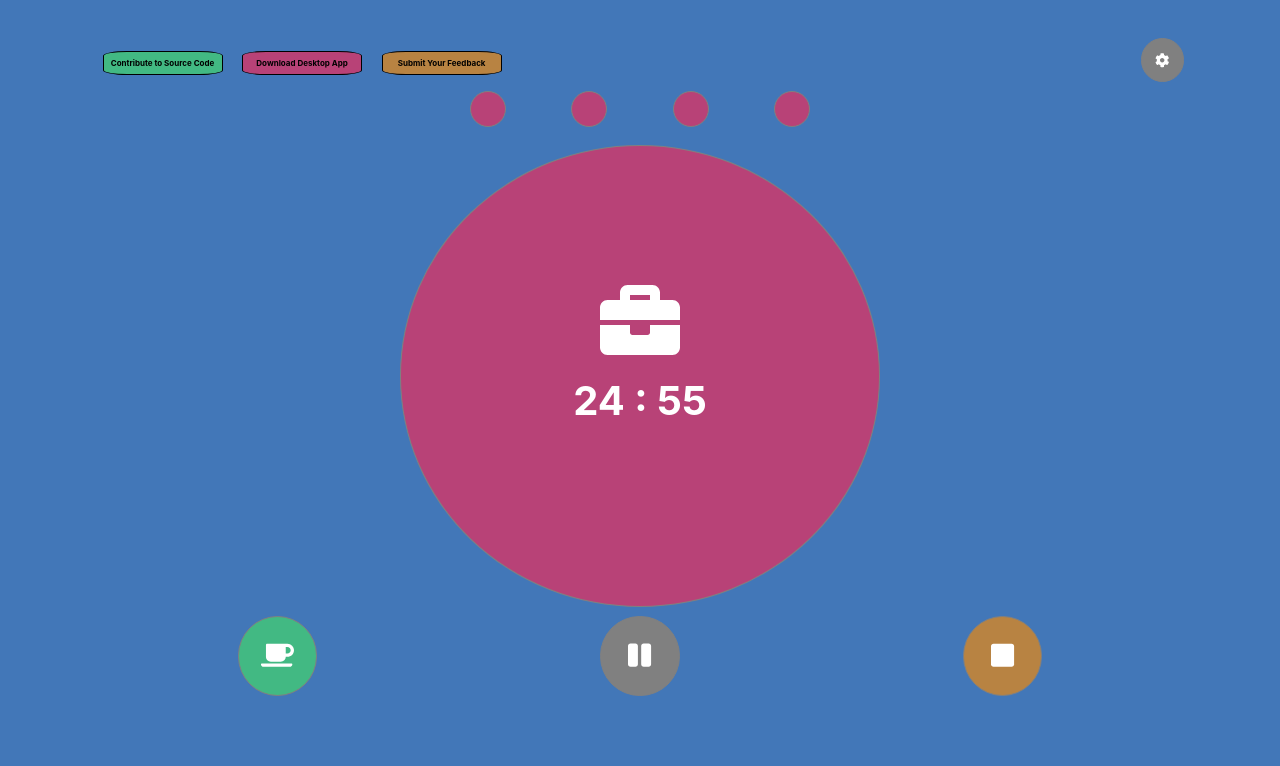
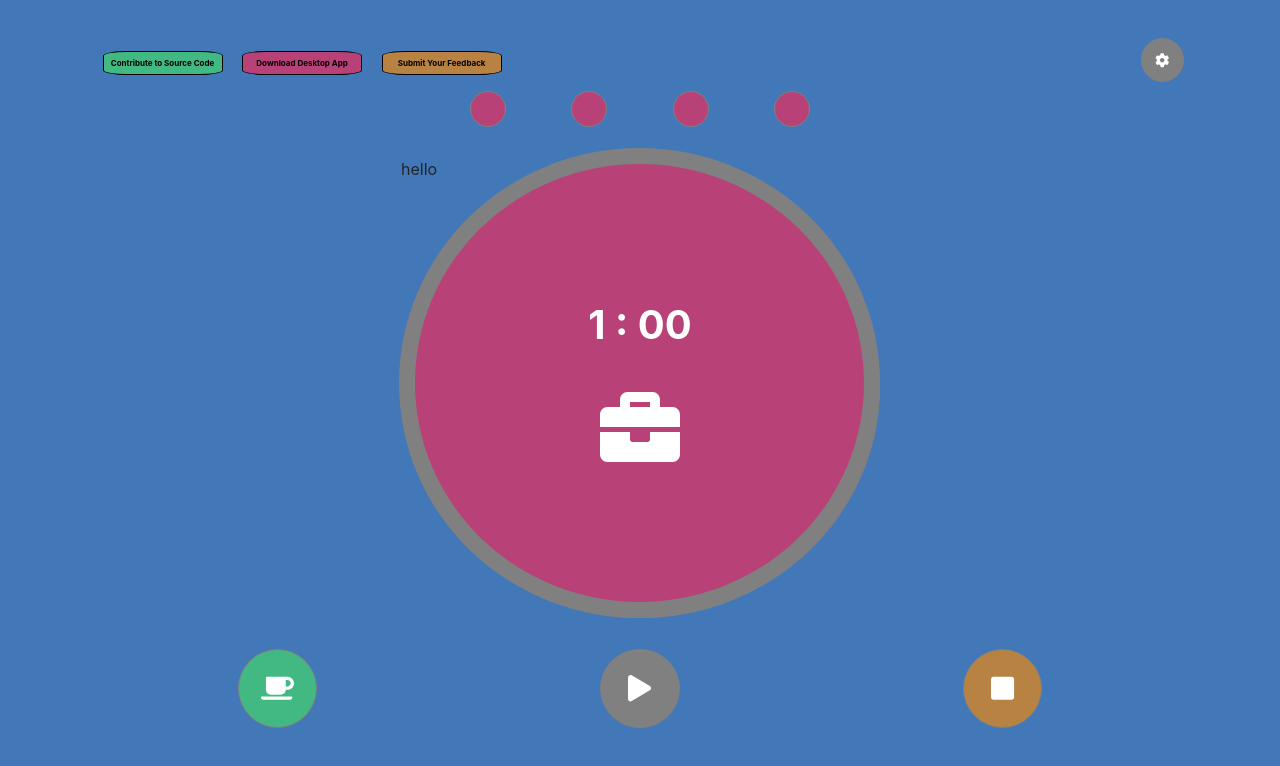
Before and after one commit to moomoolive/pomdoro_timer, a Vue app in the folder code/: page / in a window 1280 px wide. Shown: the top 766 px of the page. Built offline with nearby package versions, Linux system fonts and the light colour scheme.

Commit message:
finished clock initial version of clock

```diff
--- a/code/src/components/clock.vue
+++ b/code/src/components/clock.vue
@@ -3,13 +3,13 @@
         <div style="height: 8%;">
             <sessions-indicator />
         </div>
-        <div style="height: 70%">
+        <div style="height: 70%; z-index: 0; position:relative; margin-top: 1%;">
             <time-indicator
             v-if="showIndicator"
             @timer-finished="rerender"
             />
         </div>
-        <div style="height: 13%;">
+        <div style="height: 13%; z-index: 1; position:relative; margin-top: 2%;">
             <clock-button-group
             v-if="showButtons"
             @rerender="rerender"
@@ -34,7 +34,7 @@ export default {
         return {
             showIndicator: true,
             showButtons: true,
-            play: true
+            play: false
         }
     },
     methods: {
--- a/code/src/components/clockComponents/clockButtonGroup.vue
+++ b/code/src/components/clockComponents/clockButtonGroup.vue
@@ -40,6 +40,7 @@ export default {
         },
         pausePlay() {
             this.$emit('rerender', true)
+            console.log('press')
         },
         toSelection() {
             this.$store.dispatch('changeAppMode', 'selection')
--- a/code/src/components/clockComponents/timeIndicator.vue
+++ b/code/src/components/clockComponents/timeIndicator.vue
@@ -1,11 +1,29 @@
 <template>
     <div :class="'timeDisplay ' + backgroundColor">
+        <div
+        class="innerCircle one"
+        :style="`transform: rotate(${fill1.degrees}deg);`"
+        >
+            <div
+            :class="'fill one ' + fill1.color"
+            >hello</div>
+        </div>
+        <div
+        class="innerCircle two"
+        :style="`transform: rotate(${fill2.degrees}deg);`"
+        >
+            <div
+            :class="'fill two ' + fill2.color"
+            ></div>
+        </div>
+        <div class="lining">
+        </div>
         <div class="container">
             <div class="icon">
                 <i :class="icon" style="color: white;"></i>
             </div>
             <div class="timer">
-                {{ minutes }} : {{ seconds }}
+                {{ time.minutes }} : {{ time.seconds }}
             </div>
         </div>
     </div>
@@ -18,12 +36,23 @@ export default {
         return {
             backgroundColor: '',
             icon: '',
-            minutes: 10,
-            seconds: '00',
             nextInterval: '',
             isMounted: false,
             isDestroyed: false,
-            originalTime: 0
+            time: {
+                minutes: 10,
+                seconds: '00',
+                stopWatch: 0,
+                originalTime: 0
+            },
+            fill1: {
+                color: '',
+                degrees: 0
+            },
+            fill2: {
+                color: '',
+                degrees: 0
+            }
         }
     },
     methods: {
@@ -33,18 +62,20 @@ export default {
                     clearInterval(x)
                     return
                 }
-                let secs = parseInt(this.seconds)
-                if (secs === 0 && this.minutes !== 0) {
-                    this.seconds = '59'
-                    this.minutes--
+                let secs = parseInt(this.time.seconds)
+                if (secs === 0 && this.time.minutes !== 0) {
+                    this.time.seconds = '59'
+                    this.time.minutes--
+                    this.time.stopWatch++
                 }
-                else if (this.minutes === 0 && this.seconds === '00') {
+                else if (this.time.minutes === 0 && this.time.seconds === '00') {
                     this.$store.dispatch('changeInterval', this.nextInterval)
                     this.$emit('timer-finished', 'timeFinished')
                     clearInterval(x)
                 } else {
                     const k = secs - 1 < 10? `0${secs - 1}` : `${secs - 1}`
-                    this.seconds = k
+                    this.time.seconds = k
+                    this.time.stopWatch++
                 }
             }, 1000)
         }
@@ -56,36 +87,50 @@ export default {
         appMode() {
         return this.$store.state.mode
         },
-        timeLeftFraction() {
-            const totalTime = this.originalTime * 60
-            const timeNow = (this.minutes * 60) + parseInt(this.seconds)
-            return Math.round((timeNow/totalTime) * 100)
+        fillMover() {
+            const totalTime = this.time.originalTime * 60
+            const elapsedTimePercent = this.time.stopWatch/totalTime
+            return Math.ceil(elapsedTimePercent*10_000)/10_000
         }
     },
     watch: {
         isPlaying() {
             this.countDown()
+        },
+        fillMover() {
+            if (this.fillMover >= 0.4_999) {
+                this.fill2.degrees = 0
+                this.fill2.color = this.backgroundColor
+
+                this.fill1.degrees = (this.fillMover - 0.5) * 360
+            }
+            else if (this.fillMover >= 0.9_999) {
+                this.fill1.degrees = 0
+                this.fill1.color = this.backgroundColor
+            } else {
+                this.fill2.degrees = (this.fillMover * 360)
+            }
         }
     },
     created() {
         const times = this.$store.state.timeIntervals
         const currentInterval = this.$store.state.timeIntervalSelect
-        this.minutes = this.originalTime = times[currentInterval]
+        this.time.minutes = this.time.originalTime = times[currentInterval]
         switch(currentInterval) {
                 case 'workInterval':
-                    this.backgroundColor = 'workInterval'
                     this.icon = 'fas fa-briefcase'
-                    this.nextInterval = 'shortBreak'
+                    this.nextInterval = this.backgroundColor = 'shortBreak'
+                    this.fill1.color = this.fill2.color = 'workInterval'
                     break
                 case 'shortBreak':
-                    this.backgroundColor = 'shortBreak'
                     this.icon = "fas fa-coffee"
-                    this.nextInterval = 'workInterval'
+                    this.nextInterval = this.backgroundColor = 'workInterval'
+                    this.fill1.color = this.fill2.color = 'shortBreak'
                     break
                 case 'longBreak':
-                    this.backgroundColor = 'longBreak'
                     this.icon = "fas fa-bed"
-                    this.nextInterval = 'workInterval'
+                    this.nextInterval = this.backgroundColor = 'workInterval'
+                    this.fill1.color = this.fill2.color = 'longBreak'
                     break
         }
     },
@@ -100,25 +145,71 @@ export default {
 </script>
 
 <style lang="scss" scoped>
+.workInterval{background: $secondaryColor}
+.shortBreak{background: $primaryColor;}
+.longBreak{background: $tertiaryColor;}
+
 .timeDisplay {
     width: 60vh;
     height: 97%;
     position: relative;
+    z-index: 0;
     top: 1%;
     margin: 0 auto;
     border-radius: 50%;
     border-style: solid;
     border-color: gray;
     border-width: 0.2vh;
-    &.workInterval{background: $secondaryColor}
-    &.shortBreak{background: $primaryColor;}
-    &.longBreak{background: $tertiaryColor;}
+    padding: 0;
+}
+
+.innerCircle {
+    width: 50%;
+    overflow: hidden;
+    position: relative;
+    z-index: 1;
+    animation: ease-in-out 1s;
+    &.one {
+        float: left;
+        transform-origin: 100%  50%;
+    }
+    &.two {
+        float: right;
+        transform-origin: 1.7% 48.8%;
+    }
+}
+
+.fill {
+    width: 200%;
+    border-radius: 50%;
+    position: absolute;
+    z-index: 1;
+    border-style: none;
+    border-width: 0.1vh;
+    &.one {
+    }
+    &.two {
+        right: 0%;
+    }
 }
 
 .container {
     height: 40%;
     position: relative;
-    top: 9%;
+    z-index: 2;
+    top: -70%;
+}
+
+.lining {
+    background: transparent;
+    border: gray solid 2vh;
+    position: absolute;
+    z-index: 2;
+    border-radius: 50%;
+    width: 60.05vh;
+    height: 102.2%;
+    left: -0.35%;
+    bottom: -0.3%;
 }
 
 .timer{
--- a/code/src/store/state.js
+++ b/code/src/store/state.js
@@ -1,7 +1,7 @@
 export default {
     timeIntervals: {
         shortBreak: 5,
-        workInterval: 25,
+        workInterval: 1,
         longBreak: 30,
         workSessions: 4,
         currentSession: 1
```
Also changed, not shown: code/src/components/clockComponents/clockBeta.vue (deleted, +0 -54 lines), 1 other file (tests, documents, lock files or other folders).
